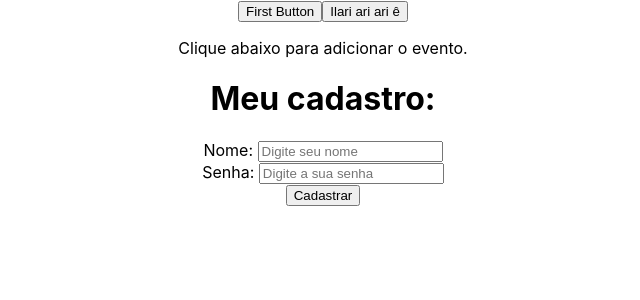
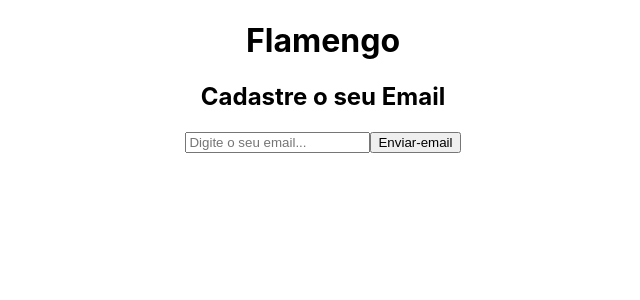
Before and after one commit to victor-4guiar/Estudos-de-React, a React (Create React App) app: page / in a window 1280 px wide. Shown: the top 300 px of the page, without its empty margins (317-957 px from the left). Built offline with nearby package versions, Linux system fonts and the light colour scheme.

Commit message:
conditions

```diff
--- a/src/App.js
+++ b/src/App.js
@@ -2,13 +2,14 @@
 import './App.css';
 import Evento from './components/Event';
 import Form from './components/Form'
+import Condicional from './components/Condicional';
 
 function App() {
 
 return(
 		<div className="App">
-			<Evento />
-			<Form />
+			<h1>Flamengo</h1>
+			<Condicional />
 		</div>
 	);
 }
--- /dev/null
+++ b/src/components/Condicional.js
@@ -0,0 +1,34 @@
+import { useState } from 'react';
+
+function Condicional(){
+
+	const [email, setEmail] = useState()
+	const [userEmail, setUserEmail] = useState()
+
+	function enviarEmail(e){
+		e.preventDefault()
+		setUserEmail(email)
+	}
+
+	function limparEmail(){
+		setUserEmail('')
+	}
+
+	return(
+		<div>
+			<h2>Cadastre o seu Email</h2>
+			<form>
+				<input type="email" placeholder="Digite o seu email..." onChange={(e) => setEmail(e.target.value)} />
+				<button type="submit" onClick={enviarEmail}>Enviar-email</button>
+				{userEmail && (
+					<div>
+						<p>O E-mail do usuário é {userEmail}.</p>
+						<button onClick={limparEmail}>Limpar Email</button>
+					</div>
+				)}
+			</form>
+		</div>
+	)
+}
+
+export default Condicional;
```
